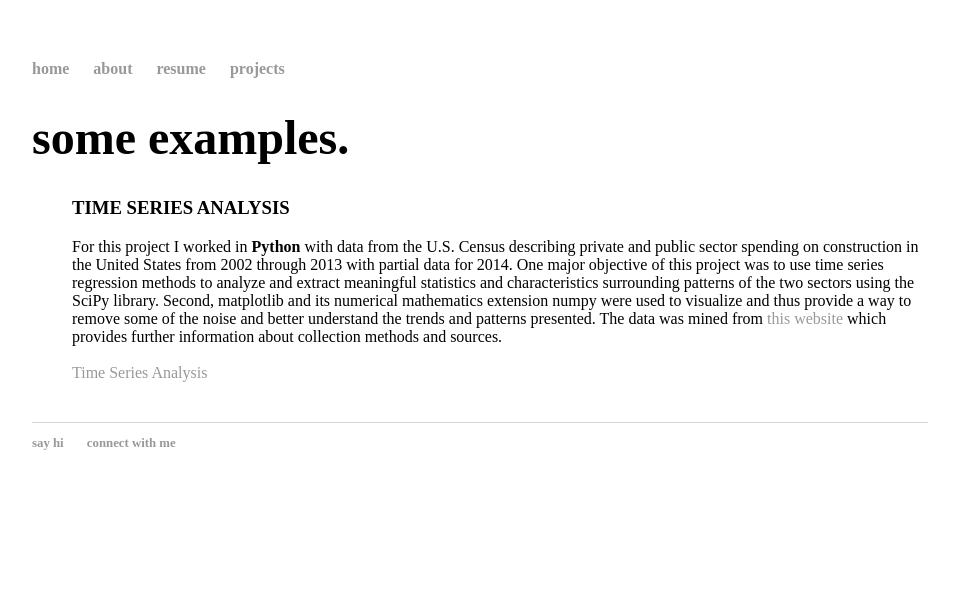
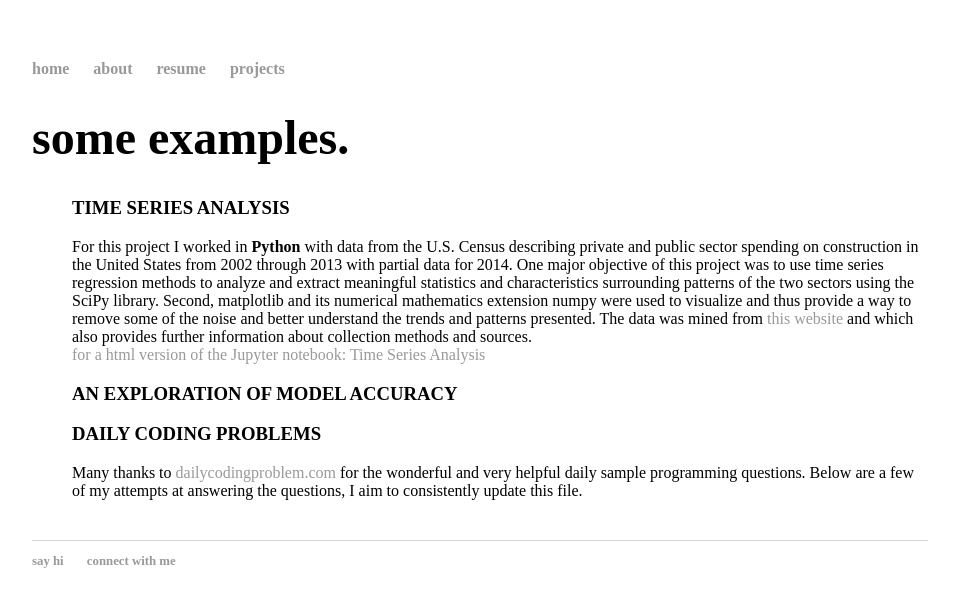
Before and after one commit to amanda-t2/amanda-t2.github.io, a Jekyll site: the page built from projects/index.html, in a window 1280 px wide. Shown: the top 607 px of the page, without its empty margins (160-1119 px from the left). Built offline with Jekyll 4.4.1, drawn with Linux system fonts in a browser that asks for light colours.

Commit message:
Update index.html

```diff
--- a/projects/index.html
+++ b/projects/index.html
@@ -11,8 +11,14 @@ title: some examples.
 	patterns of the two sectors using the SciPy library.  Second, matplotlib and its numerical mathematics extension numpy were
 	used to visualize and thus provide a way to remove some of the noise and better understand the trends and patterns
 	presented. The data was mined from <a href="https://www.census.gov/construction/c30/historical_data.html"> this website</a>
-		which provides further information about collection methods and sources. <br>
-		<br>
-		<li><a href="Storytelling_Visualization.html">Time Series Analysis</a></li>
+	and which also provides further information about collection methods and sources. <br>
+
+	<li><a href="Storytelling_Visualization.html">for a html version of the Jupyter notebook: Time Series Analysis</a></li>
+
+		<h3> AN EXPLORATION OF MODEL ACCURACY </h3>
+
+		<h3> DAILY CODING PROBLEMS </h3>
+	Many thanks to <a href="https://www.dailycodingproblem.com/">dailycodingproblem.com</a> for the wonderful and very helpful daily
+	sample programming questions. Below are a few of my attempts at answering the questions, I aim to consistently update this file.
 
   </u1>
```
Lines whose indentation alone changed are shown as unchanged.
